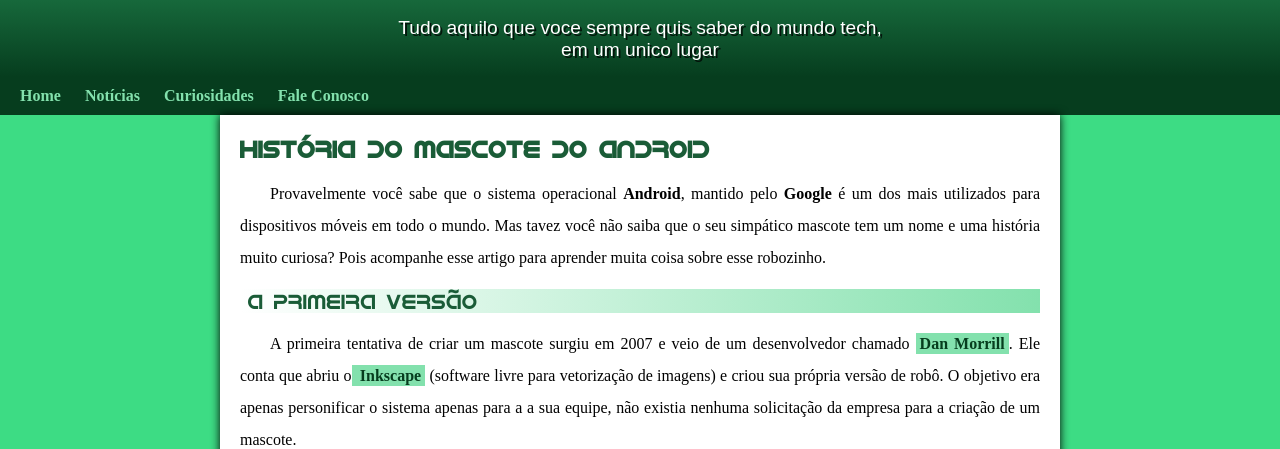
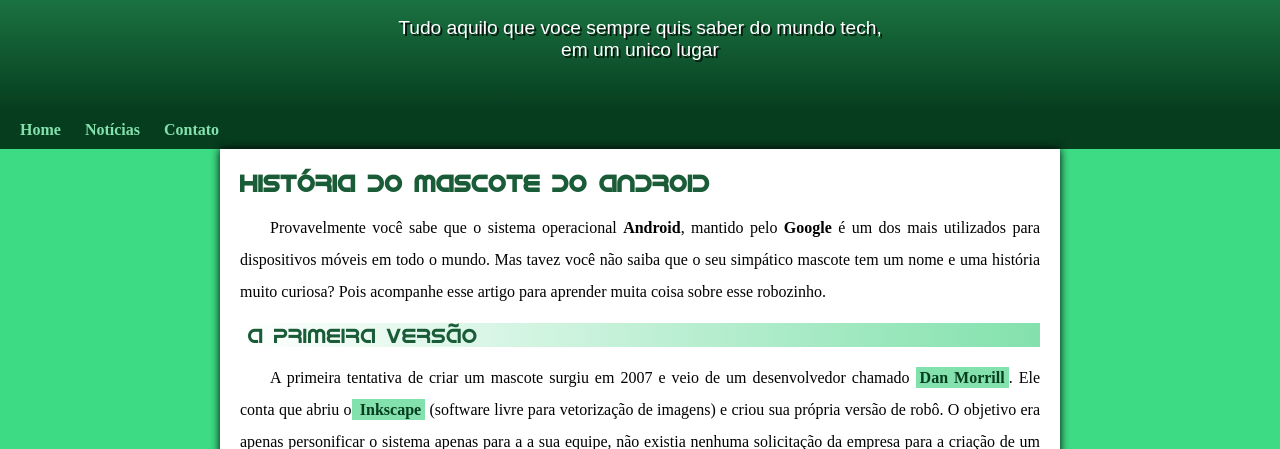
Before and after one commit to Didio135/projeto-android, a plain HTML site: page index.html in a window 1280 px wide. Shown: the part 113-562 px from the top of the page. Drawn offline with Linux system fonts and the light colour scheme.

Commit message:
problema de padding corrigido

```diff
--- a/estilo/style.css
+++ b/estilo/style.css
@@ -67,7 +67,7 @@
     font-size: 1.2em;
     max-width: 500px;
     margin: auto;
-    margin-bottom: 30px;
+    padding-bottom: 50px;
     text-shadow: 2px 2px 0px rgba(0, 0, 0, 0.741);
 }
 
--- a/index.html
+++ b/index.html
@@ -17,8 +17,7 @@
    <nav>
    <a id="link01" href="#" rel=external> Home</a>
    <a id="link02" href="#" rel=external> Notícias</a>
-   <a id="link03" href="#" rel=external> Curiosidades</a>
-   <a id="link04" href="#" rel=external> Fale Conosco</a>
+   <a id="link04" href="#" rel=external> Contato</a>
    </nav>
    <main>
     <article>
```
